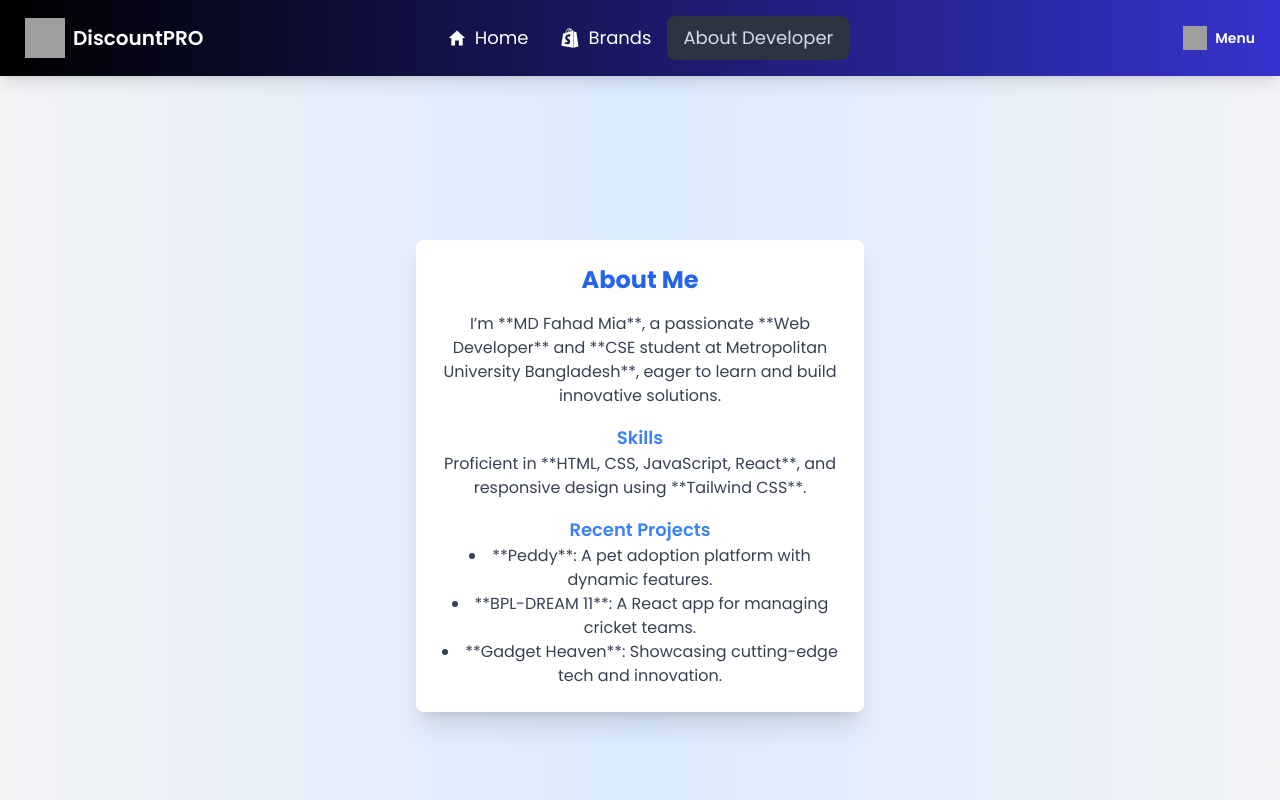
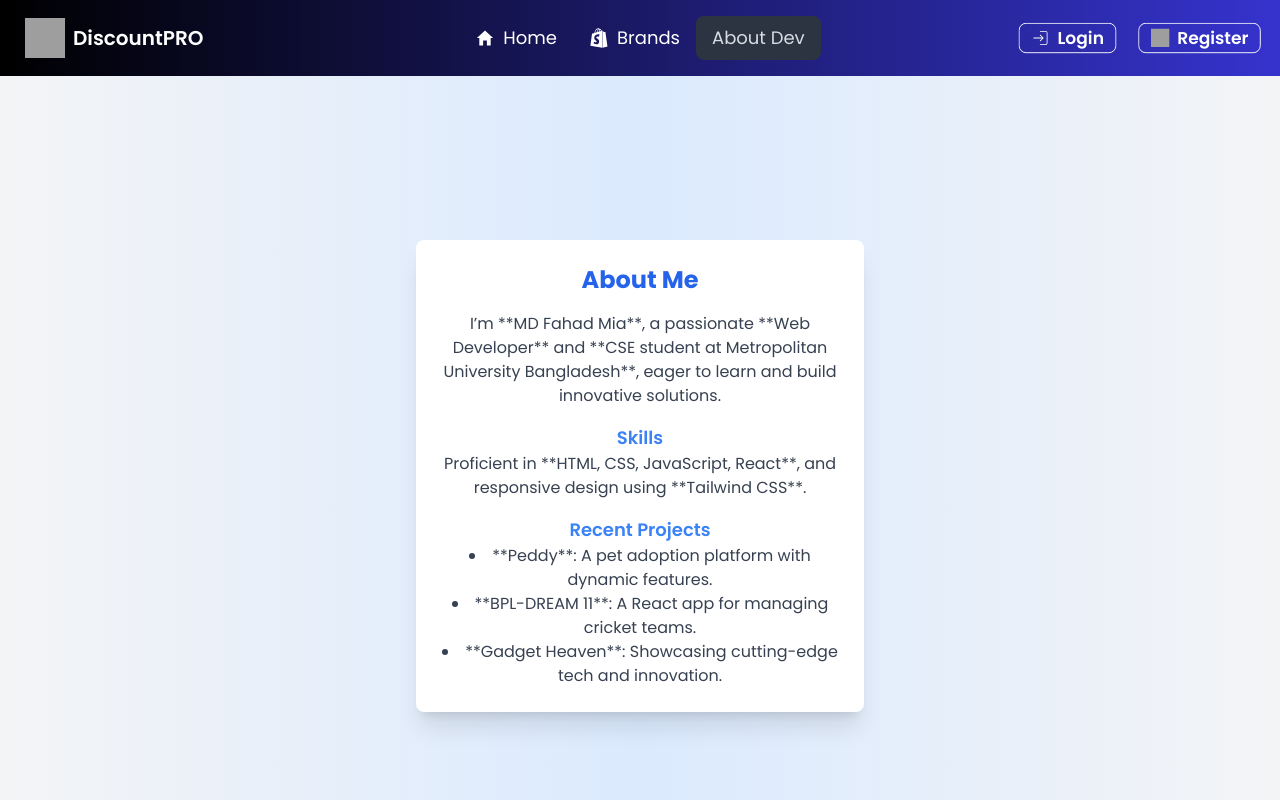
Before and after one commit to MFAAHAD/DiscountPRO, a React (Vite) app: page /about_dev in a window 1280 px wide. Shown: the top 800 px of the page. Built offline with nearby package versions, Linux system fonts and the light colour scheme; no server answers; grey boxes are pictures that could not be loaded.

Commit message:
Added functionalities in the Brands route

```diff
--- a/src/components/AboutDev.jsx
+++ b/src/components/AboutDev.jsx
@@ -4,7 +4,7 @@ const AboutDev = () => {
     return (
         <div className="flex items-center justify-center min-h-screen bg-gradient-to-r from-gray-100 via-blue-100 to-gray-100">
             <Helmet>
-                <title>Gadget Heaven | About Me</title>
+                <title>Discount Pro | About Me</title>
             </Helmet>
 
             {/* Card */}
--- a/src/components/Navbar.jsx
+++ b/src/components/Navbar.jsx
@@ -2,7 +2,7 @@ import { Link, NavLink, useNavigate } from "react-router-dom";
 import { IoMdHome } from "react-icons/io";
 import { FaShopify } from "react-icons/fa";
 import { CgProfile } from "react-icons/cg";
-import { useContext } from "react";
+import { useContext, useState } from "react";
 import { AuthContext } from "../provides/AuthProviders";
 import { CiLogin } from "react-icons/ci";
 import { Helmet } from "react-helmet";
@@ -11,106 +11,74 @@ const Navbar = () => {
     const navigate = useNavigate();
     const { user, signOutUser } = useContext(AuthContext);
 
+    const [isMenuOpen, setIsMenuOpen] = useState(false);
+
     const handleSignOut = () => {
         signOutUser()
             .then(() => {
                 navigate("/login");
+                setIsMenuOpen(false);
             })
             .catch((error) => {
                 console.log("ERROR", error.message);
             });
     };
 
+    const handleMenuClick = () => {
+        setIsMenuOpen(false);
+    };
+
     const links = (
         <>
             <li>
-                <NavLink to="/" className="text-lg hover:text-blue-300 transition duration-300">
+                <NavLink to="/" className="text-lg" onClick={handleMenuClick}>
                     <IoMdHome className="text-xl" /> Home
                 </NavLink>
             </li>
             <li>
-                <NavLink to="/brands" className="text-lg hover:text-blue-300 transition duration-300">
+                <NavLink to="/brands" className="text-lg" onClick={handleMenuClick}>
                     <FaShopify className="text-xl" /> Brands
                 </NavLink>
             </li>
             {user && (
                 <li>
-                    <NavLink to="/my_profile" className="text-lg hover:text-blue-300 transition duration-300">
+                    <NavLink to="/my_profile" className="text-lg" onClick={handleMenuClick}>
                         <CgProfile className="text-xl" /> My Profile
                     </NavLink>
                 </li>
             )}
             <li>
-                <NavLink to="/about_dev" className="text-lg hover:text-blue-300 transition duration-300">
-                    About Developer
+                <NavLink to="/about_dev" className="text-lg" onClick={handleMenuClick}>
+                    About Dev
                 </NavLink>
             </li>
+            {/* User Email */}
+            {user && (
+                <li className="block lg:hidden">
+                    <span className="text-lg">{user.email}</span>
+                </li>
+            )}
         </>
     );
 
-    const authMenu = (
-        <ul className="menu menu-compact p-2 bg-gray-800 text-white rounded-box">
-            {user ? (
-                <>
-                    <li>
-                        <span className="flex items-center gap-2">
-                            {user.photoURL ? (
-                                <img
-                                    src={user.photoURL}
-                                    alt="User"
-                                    className="w-8 h-8 rounded-full"
-                                />
-                            ) : (
-                                <span className="text-white font-bold text-lg">
-                                    {user.email ? user.email[0].toUpperCase() : "U"}
-                                </span>
-                            )}
-                            {user.email}
-                        </span>
-                    </li>
-                    <li>
-                        <button onClick={handleSignOut} className="btn btn-outline text-lg">
-                            Sign Out
-                        </button>
-                    </li>
-                </>
-            ) : (
-                <>
-                    <li>
-                        <Link to="/login" className="btn btn-outline text-lg">
-                            <CiLogin className="text-xl" /> Login
-                        </Link>
-                    </li>
-                    <li>
-                        <NavLink
-                            to="/register"
-                            className="btn btn-outline text-lg flex items-center gap-2"
-                        >
-                            <img
-                                className="w-5 h-5"
-                                src="https://img.icons8.com/?size=80&id=bqav3t6eU9Yw&format=png"
-                                alt="Register"
-                            />{" "}
-                            Register
-                        </NavLink>
-                    </li>
-                </>
-            )}
-        </ul>
-    );
-
     return (
-        <div className="navbar bg-gradient-to-r from-[#000000] to-[#3533cd] text-white sticky top-0 z-50 shadow-lg">
+        <div className="navbar bg-gradient-to-r from-[#000000] to-[#3533cd] text-white sticky top-0 z-50">
             <Helmet>
-                <title>DiscountPRO | Login</title>
+                <title>Discount Pro | Login</title>
             </Helmet>
 
             <div className="navbar-start">
+
                 <div className="dropdown">
-                    <label tabIndex={0} className="btn btn-ghost lg:hidden">
+                    <div
+                        tabIndex={0}
+                        role="button"
+                        className="btn btn-ghost lg:hidden"
+                        onClick={() => setIsMenuOpen(!isMenuOpen)}
+                    >
                         <svg
                             xmlns="http://www.w3.org/2000/svg"
-                            className="h-6 w-6"
+                            className="h-5 w-5"
                             fill="none"
                             viewBox="0 0 24 24"
                             stroke="currentColor"
@@ -122,41 +90,110 @@ const Navbar = () => {
                                 d="M4 6h16M4 12h8m-8 6h16"
                             />
                         </svg>
-                    </label>
+                    </div>
+
+                    {isMenuOpen && (
                         <ul
                             tabIndex={0}
-                        className="menu menu-sm dropdown-content mt-3 z-[1] w-52 bg-gray-800 text-white rounded-box p-2 shadow"
+                            className="menu menu-sm dropdown-content bg-blue-700 rounded-box z-[1] mt-3 w-screen p-4 shadow flex items-center justify-start"
                         >
                             {links}
+
+                            {!user && (
+                                <>
+                                    <li>
+                                        <NavLink
+                                            to="/login"
+                                            className="btn btn-sm btn-ghost text-lg w-full border-2 border-white rounded-lg mb-2 "
+                                            onClick={handleMenuClick}
+                                        >
+                                            <CiLogin className="text-xl" />
+                                            Login
+                                        </NavLink>
+                                    </li>
+                                    <li>
+                                        <NavLink
+                                            to="/register"
+                                            className="btn btn-sm btn-ghost text-lg w-full flex items-center gap-2 border-2 border-white rounded-lg"
+                                            onClick={handleMenuClick}
+                                        >
+                                            <img
+                                                className="w-5 h-5 "
+                                                src="https://img.icons8.com/?size=80&id=bqav3t6eU9Yw&format=png"
+                                                alt="Register"
+                                            />
+                                            Register
+                                        </NavLink>
+                                    </li>
+                                </>
+                            )}
                         </ul>
+                    )}
                 </div>
+
                 <Link to="/" className="btn btn-ghost text-xl flex items-center gap-2">
-                    <img className="w-10 h-10" src="https://i.ibb.co.com/q5Dmy10/rb-2150903941.png" alt="Logo" />
+                    <img
+                        className="w-10 h-10"
+                        src="https://i.ibb.co.com/q5Dmy10/rb-2150903941.png"
+                        alt=""
+                    />
                     DiscountPRO
                 </Link>
             </div>
-
             <div className="navbar-center hidden lg:flex">
                 <ul className="menu menu-horizontal px-1">{links}</ul>
             </div>
 
-            <div className="navbar-end">
-                <div className="dropdown dropdown-end">
-                    <label tabIndex={0} className="btn btn-ghost flex items-center gap-2">
+
+            <div className="navbar-end flex items-center gap-2">
+                {user ? (
+                    <>
+
+                        <div className="border-green-500 border-2 rounded-full flex items-center justify-center">
+                            {user.photoURL ? (
                                 <img
+                                    src={user.photoURL}
+                                    alt="User"
+                                    className="w-10 h-10 rounded-full"
+                                />
+                            ) : (
+                                <span className="text-white font-bold text-lg">
+                                    {user.email ? user.email[0].toUpperCase() : "U"}
+                                </span>
+                            )}
+                        </div>
+
+                        <a
+                            href="#"
+                            onClick={handleSignOut}
+                            className="btn btn-sm lg:btn-md text-lg"
+                        >
+                            Sign Out
+                        </a>
+                    </>
+                ) : (
+                    <>
+                        <div className="hidden md:flex">
+                            <NavLink
+                                to="/login"
+                                className="btn btn-sm btn-ghost text-lg mx-2 border border-white rounded-lg"
+                            >
+                                <CiLogin className="text-xl" /> Login
+                            </NavLink>
+                            <NavLink
+                                to="/register"
+                                className="btn btn-sm btn-ghost text-lg flex items-center gap-2 mx-2 border border-white rounded-lg"
+                            >
+                                <img
+                                    className="w-5 h-5"
                                     src="https://img.icons8.com/?size=80&id=bqav3t6eU9Yw&format=png"
-                            alt="Menu Icon"
-                            className="w-6 h-6"
+                                    alt="Register"
                                 />
-                        <span>Menu</span>
-                    </label>
-                    <div
-                        tabIndex={0}
-                        className="menu dropdown-content mt-3 p-2 shadow bg-gray-800 text-white rounded-box w-52"
-                    >
-                        {authMenu}
+                                Register
+                            </NavLink>
                         </div>
-                </div>
+                    </>
+                )}
             </div>
         </div>
     );
```
Lines whose indentation alone changed are shown as unchanged.
